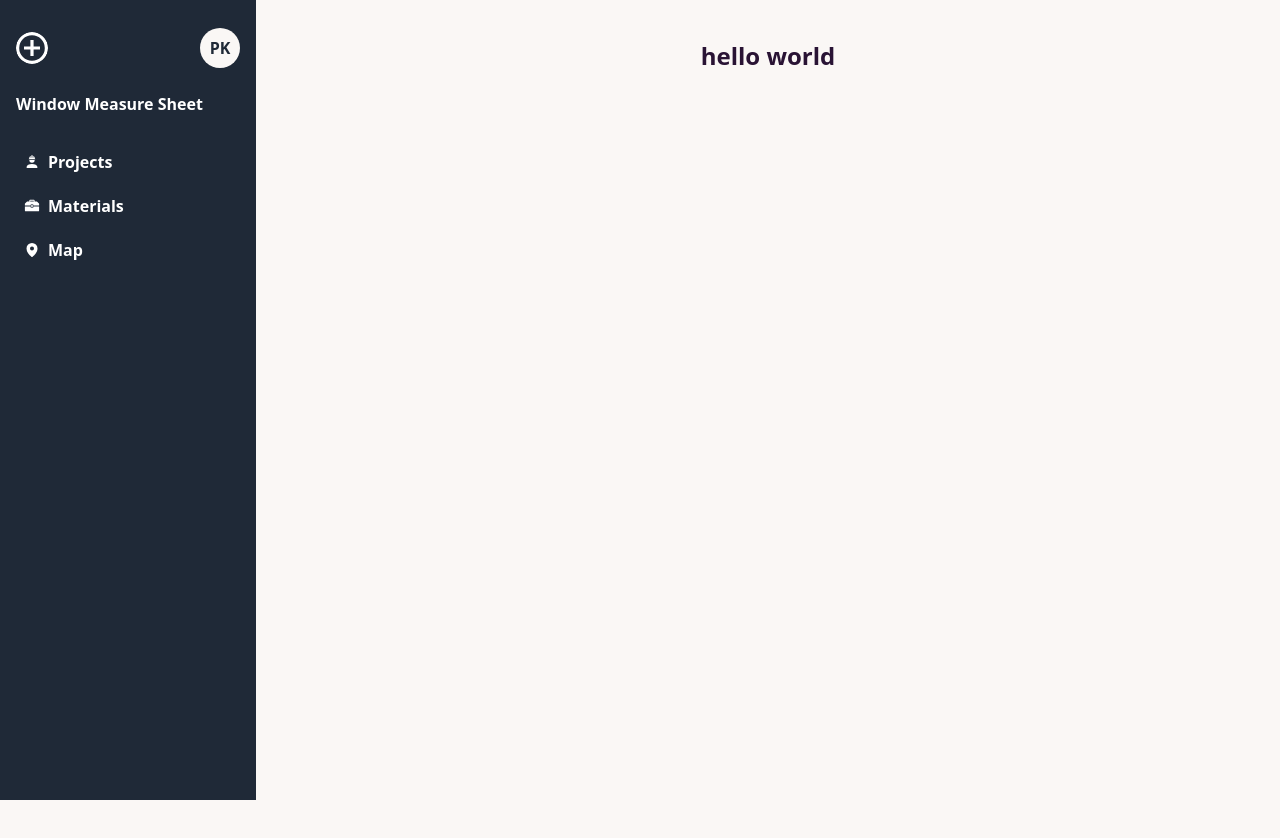
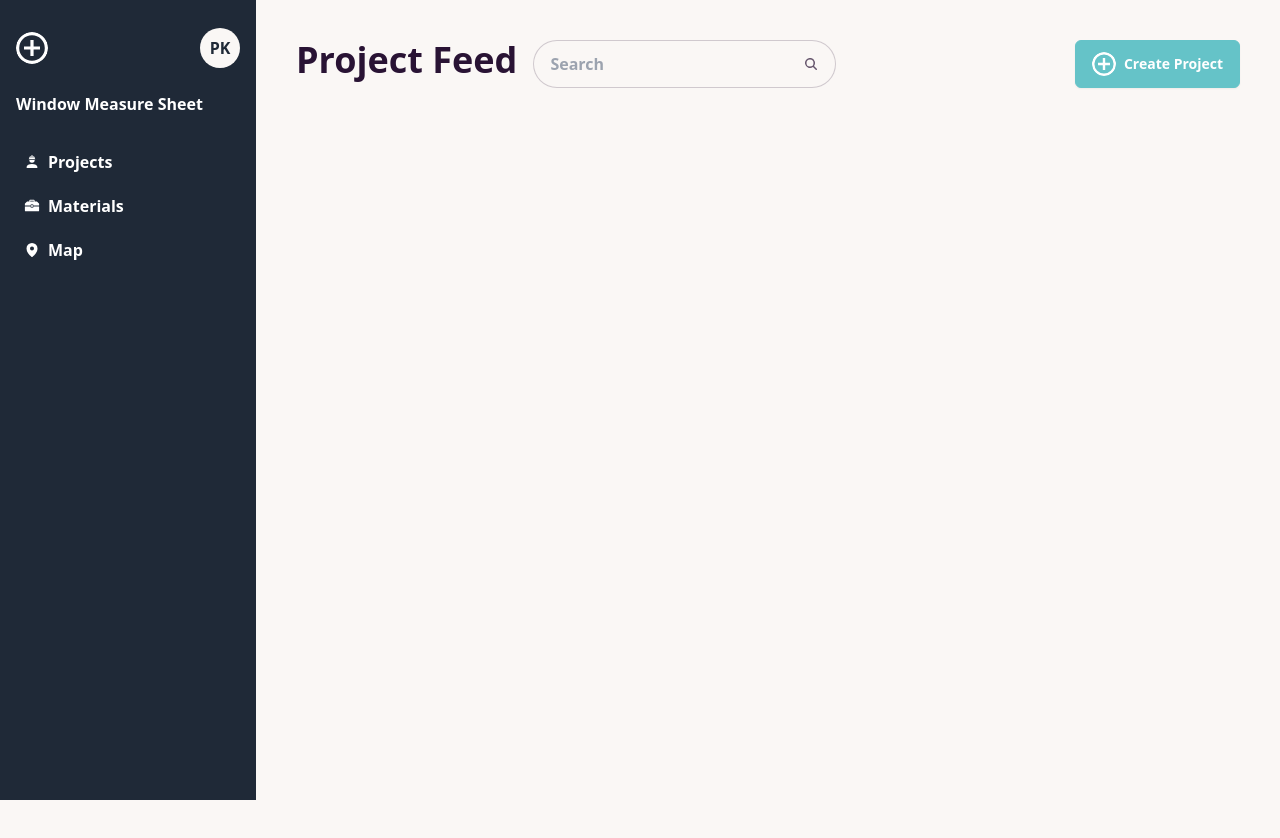
Before and after one commit to jaredlcox/window-measure-sheet, a React (Create React App) app in the folder window_measure_sheet/: page / in a window 1280 px wide. Shown: the top 838 px of the page. Built offline with nearby package versions, Linux system fonts and the light colour scheme.

Commit message:
Added styling to the Navbar/ProjectFeed components.

```diff
--- a/window_measure_sheet/src/Home/Navbar.tsx
+++ b/window_measure_sheet/src/Home/Navbar.tsx
@@ -30,7 +30,7 @@ const Navbar: React.FC = () => {
         <h1 className="text-md font-bold text-left">Window Measure Sheet</h1>
         <nav className="">
           <a
-            href="#"
+            href="/projects"
             className="flex items-center py-2.5 px-2 rounded transition duration-200 hover:bg-gray-700 text-left"
           >
             <svg
@@ -175,7 +175,7 @@ const Navbar: React.FC = () => {
       </div>
 
       {/* Content Area */}
-      <div className="text-2xl font-bold mt-[4rem] md:mt-0 h-[4000px] md:ml-64 p-10 w-full">
+      <div className="text-2xl font-bold mt-[4rem] md:mt-0 h-[4000px] md:ml-64 p-4 md:p-10 w-full">
         <ProjectFeed />
       </div>
     </div>
--- a/window_measure_sheet/src/Home/ProjectFeed.tsx
+++ b/window_measure_sheet/src/Home/ProjectFeed.tsx
@@ -1,11 +1,47 @@
-import React from 'react'
+import React from "react";
 
 const ProjectFeed: React.FC = () => {
   return (
     <div className="h-[4000px]">
-      hello world
+      {/* header container */}
+      <div className="flex justify-between items-center">
+        <div className="flex space-x-4 flex-col md:flex-row">
+
+          <h1 className="md:text-4xl">Project Feed</h1>
+          <label className="input input-bordered flex items-center gap-2 outline-sky-200">
+            <input type="text" className="grow" placeholder="Search" />
+            <svg
+              xmlns="http://www.w3.org/2000/svg"
+              viewBox="0 0 16 16"
+              fill="currentColor"
+              className="h-4 w-4 opacity-70"
+            >
+              <path
+                fillRule="evenodd"
+                d="M9.965 11.026a5 5 0 1 1 1.06-1.06l2.755 2.754a.75.75 0 1 1-1.06 1.06l-2.755-2.754ZM10.5 7a3.5 3.5 0 1 1-7 0 3.5 3.5 0 0 1 7 0Z"
+                clipRule="evenodd"
+              />
+            </svg>
+          </label>
+        </div>
+        <button className="btn btn-primary text-white rounded-md md:w-auto">
+        <svg
+            xmlns="http://www.w3.org/2000/svg"
+            viewBox="0 0 20 20"
+            className="cursor-pointer w-6 rounded-full"
+          >
+            <path
+              fill="currentColor"
+              d="M11 9h4v2h-4v4H9v-4H5V9h4V5h2zm-1 11a10 10 0 1 1 0-20a10 10 0 0 1 0 20m0-2a8 8 0 1 0 0-16a8 8 0 0 0 0 16"
+            ></path>
+          </svg>
+          <p className="">Create Project</p>
+        </button>
+      </div>
+      {/* body */}
+      <div></div>
     </div>
-  )
-}
+  );
+};
 
-export default ProjectFeed
+export default ProjectFeed;
```
